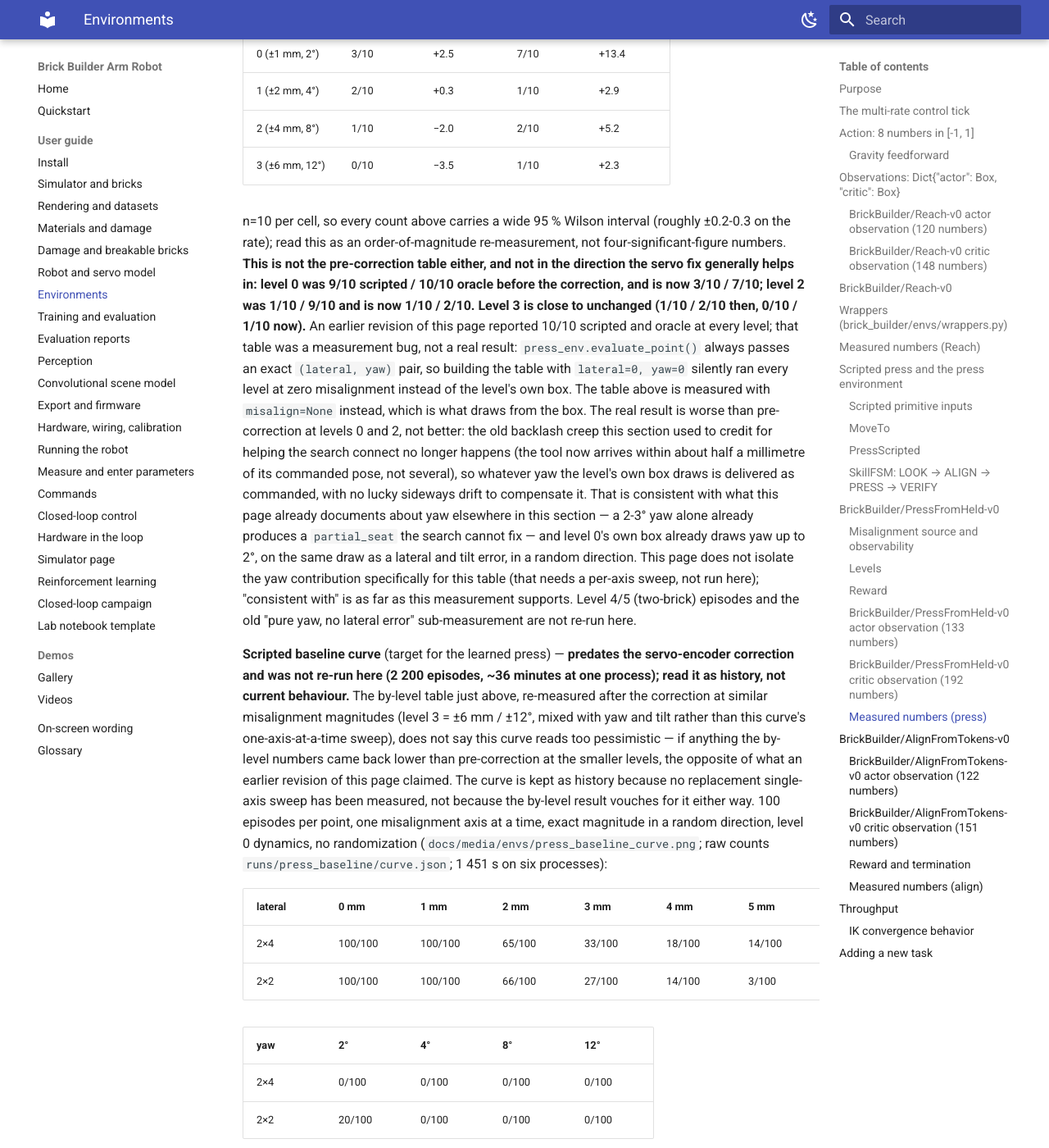
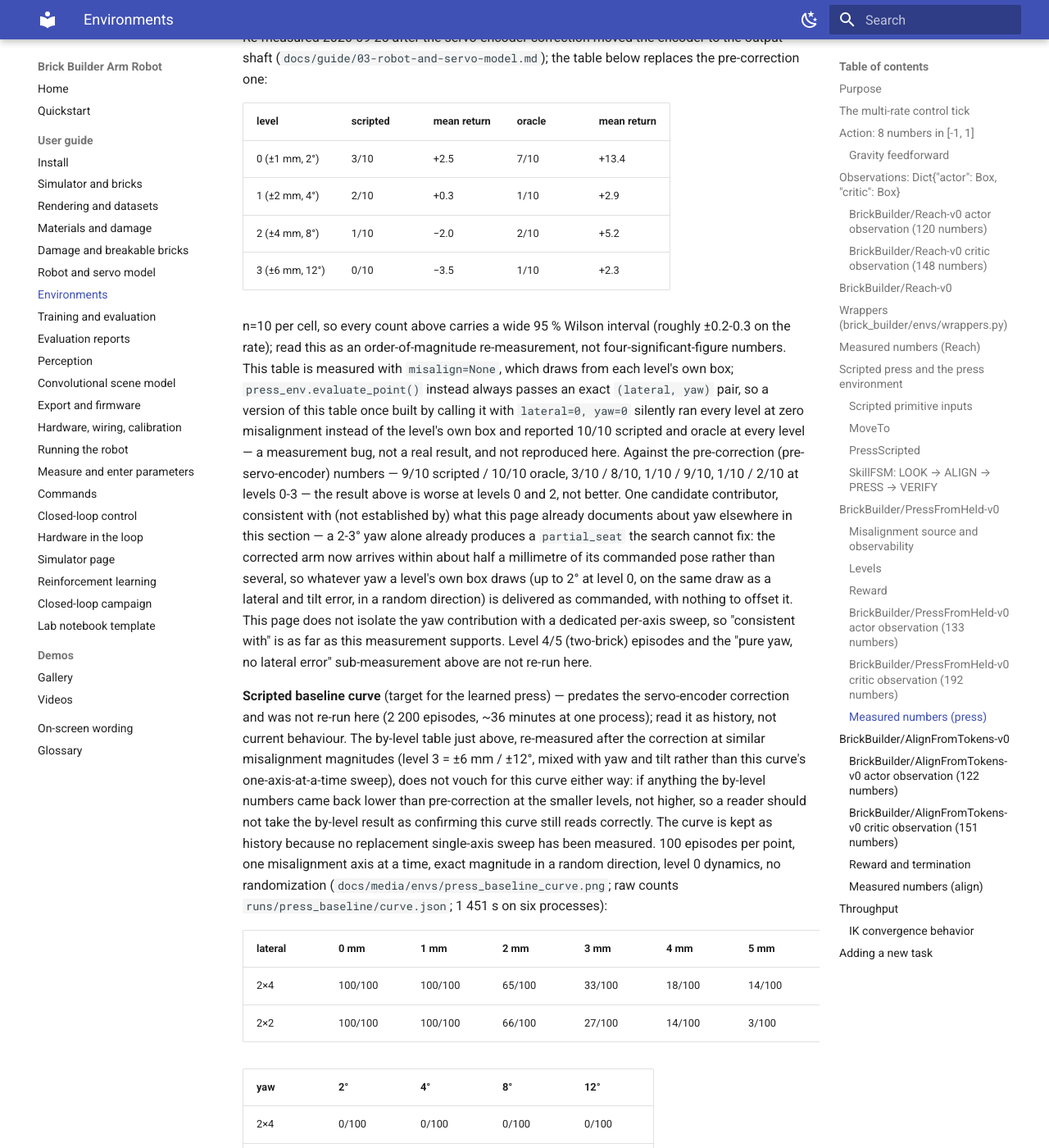
Before and after one commit to k-h-nunn/brick-builder-arm-robot, an MkDocs documentation site: the page built from docs/guide/04-environments.md, in a window 1280 px wide and 1400 px high, scrolled down 16397 px. Shown: the whole window at 82% size. Built offline with MkDocs 1.6.1 and Material for MkDocs 9.7.7, drawn with Linux system fonts in a browser that asks for light colours; some of the changed text lies outside the part shown.

Commit message:
Fix the press-table prose in guides 04 and 05 and tidy remaining wording
The by-level and press-smoke explanations credited a "backlash creep"
mechanism this section never actually named before, called a hedged yaw
explanation "measured" when the by-level table itself only ever says
"consistent with", and described two non-overlapping Wilson intervals
([0.081, 0.416] and [0.531, 0.888]) as "overlapping-looking". Rewrite both
passages to state only what was measured and hedge the yaw hypothesis
honestly; drop the self-referential "an earlier revision of this page"
framing in favour of stating the compared numbers directly.

Also: fix the SAC section's "two earlier measurements bracket it" claim
(both are below this run's own number, not bracketing it); add the
missing evaluate() step and correct figure titles ("Pendulum learning
curve (PPO/SAC)") to the two regeneration recipes so they actually
reproduce the committed PNGs and the quoted numbers; point the two
remaining "align_env.py's module docstring" references at the comment
above SUCCESS_TOL_POS where the trace actually lives; drop a "the honest
floor" aside.

Co-Authored-By: Claude Sonnet 5 <noreply@anthropic.com>
Claude-Session: https://claude.ai/code/session_01HD3mMEkNC6Z1TH7gLTdMMh

```diff
--- a/docs/guide/04-environments.md
+++ b/docs/guide/04-environments.md
@@ -277,15 +277,21 @@ overlapping in reverse. An 8 mm tug beats the stiction but pulls a seated 2×4 b
 The settled tool height after the press releases (`SkillFSM.seated_by_height`) works better, not
 perfectly: a seated 2×4 leaves the tool 2.0-2.3 mm above the seated height, one resting on the
 stud tops 4.6-6.5 mm, marginal cases between. Correct 37 out of 40 on held-out seeds (seed 7;
-Wilson [0.801, 0.974]) — short of the spec's 95 % bar, from a traced failure mode near the
-capture gate's own edge (a case can look seated by height while a stud is still shallow, or miss
-the cell entirely with the empty tool settling inside tolerance by coincidence; see the module
-docstring). Most of the 2 mm baseline is weld stretch, so the threshold needs recalibration for
-the friction grasp, and again on hardware. Both verdicts are reported; `SkillFSM.verified` still
-reports the spec's load-rise result. A third, independent cross-check (`seated_by_occupancy`) is
-available whenever a caller binds `occupancy_check` to a scene model or, for a sim-only caller,
-`ground_truth_occupancy` — never overriding the height verdict, since it answers a coarser
-question ("is anything there") that a truly seated and a merely resting brick can both satisfy.
+Wilson [0.801, 0.974]) — short of the spec's 95 % bar, from two traced failure modes. Two of the
+three misses are the snap model's own connection gate, not a height problem: every stud reads a
+fully seated 4.70-4.74 mm of raw insertion depth, but the brick sits 0.47-0.53 mm laterally off
+the stud axis — just outside `SnapParams.capture_lateral` (0.30 mm) — so the model reports zero
+depth and forms no connection, while the tool still settles at the height a centred seat would
+produce, indistinguishable by height alone. The third is an ordinary shallow press, a stud
+0.15 mm short of the seated-depth threshold. Most of the 2 mm baseline is weld stretch, so the
+threshold needs recalibration for the friction grasp, and again on hardware. Both verdicts are
+reported; `SkillFSM.verified` still reports the spec's load-rise result. A third, independent
+cross-check (`seated_by_occupancy`) is available whenever a caller binds `occupancy_check` to a
+scene model or, for a sim-only caller, `ground_truth_occupancy` — never overriding the height
+verdict, since it deliberately reads raw (ungated) insertion depth and so answers a coarser
+question ("is anything there") than either the height verdict or the snap model's own connection
+state: a brick resting on the stud tops, and a brick pressed to depth but rejected by the
+connection gate, both read occupied.
 
 ## `BrickBuilder/PressFromHeld-v0`
 
@@ -449,36 +455,32 @@ cancels it; not a policy, but a check for whether a learner has anything to gain
 
 n=10 per cell, so every count above carries a wide 95 % Wilson interval (roughly ±0.2-0.3 on the
 rate); read this as an order-of-magnitude re-measurement, not four-significant-figure numbers.
-**This is not the pre-correction table either, and not in the direction the servo fix generally
-helps in: level 0 was 9/10 scripted / 10/10 oracle before the correction, and is now 3/10 / 7/10;
-level 2 was 1/10 / 9/10 and is now 1/10 / 2/10. Level 3 is close to unchanged (1/10 / 2/10 then,
-0/10 / 1/10 now).** An earlier revision of this page reported 10/10 scripted and oracle at every
-level; that table was a measurement bug, not a real result: `press_env.evaluate_point()` always
-passes an exact `(lateral, yaw)` pair, so building the table with `lateral=0, yaw=0` silently ran
-every level at zero misalignment instead of the level's own box. The table above is measured with
-`misalign=None` instead, which is what draws from the box. The real result is worse than
-pre-correction at levels 0 and 2, not better: the
-old backlash creep this section used to credit for helping the search connect no longer happens
-(the tool now arrives within about half a millimetre of its commanded pose, not several), so
-whatever yaw the level's own box draws is delivered as commanded, with no lucky sideways drift to
-compensate it. That is consistent with what this page already documents about yaw elsewhere in
-this section — a 2-3° yaw alone already produces a `partial_seat` the search cannot fix — and
-level 0's own box already draws yaw up to 2°, on the same draw as a lateral and tilt error, in a
-random direction. This page does not isolate the yaw contribution specifically for this table
-(that needs a per-axis sweep, not run here); "consistent with" is as far as this measurement
-supports. Level 4/5 (two-brick) episodes and the old "pure yaw, no lateral error" sub-measurement
-are not re-run here.
+This table is measured with `misalign=None`, which draws from each level's own box;
+`press_env.evaluate_point()` instead always passes an exact `(lateral, yaw)` pair, so a version of
+this table once built by calling it with `lateral=0, yaw=0` silently ran every level at zero
+misalignment instead of the level's own box and reported 10/10 scripted and oracle at every
+level — a measurement bug, not a real result, and not reproduced here. Against the pre-correction
+(pre-servo-encoder) numbers — 9/10 scripted / 10/10 oracle, 3/10 / 8/10, 1/10 / 9/10, 1/10 / 2/10
+at levels 0-3 — the result above is worse at levels 0 and 2, not better. One candidate
+contributor, consistent with (not established by) what this page already documents about yaw
+elsewhere in this section — a 2-3° yaw alone already produces a `partial_seat` the search cannot
+fix: the corrected arm now arrives within about half a millimetre of its commanded pose rather
+than several, so whatever yaw a level's own box draws (up to 2° at level 0, on the same draw as a
+lateral and tilt error, in a random direction) is delivered as commanded, with nothing to offset
+it. This page does not isolate the yaw contribution with a dedicated per-axis sweep, so "consistent
+with" is as far as this measurement supports. Level 4/5 (two-brick) episodes and the "pure yaw, no
+lateral error" sub-measurement above are not re-run here.
 
-**Scripted baseline curve** (target for the learned press) — **predates the servo-encoder
-correction and was not re-run here (2 200 episodes, ~36 minutes at one process); read it as
-history, not current behaviour.** The by-level table just above, re-measured after the correction
-at similar misalignment magnitudes (level 3 = ±6 mm / ±12°, mixed with yaw and tilt rather than
-this curve's one-axis-at-a-time sweep), does not say this curve reads too pessimistic — if
-anything the by-level numbers came back lower than pre-correction at the smaller levels, the
-opposite of what an earlier revision of this page claimed. The curve is kept as history because no
-replacement single-axis sweep has been measured, not because the by-level result vouches for it
-either way. 100 episodes per point, one misalignment axis at a time, exact magnitude in a random
-direction, level 0 dynamics, no randomization
+**Scripted baseline curve** (target for the learned press) — predates the servo-encoder correction
+and was not re-run here (2 200 episodes, ~36 minutes at one process); read it as history, not
+current behaviour. The by-level table just above, re-measured after the correction at similar
+misalignment magnitudes (level 3 = ±6 mm / ±12°, mixed with yaw and tilt rather than this curve's
+one-axis-at-a-time sweep), does not vouch for this curve either way: if anything the by-level
+numbers came back lower than pre-correction at the smaller levels, not higher, so a reader should
+not take the by-level result as confirming this curve still reads correctly. The curve is kept as
+history because no replacement single-axis sweep has been measured. 100 episodes per point, one
+misalignment axis at a time, exact magnitude in a random direction, level 0 dynamics, no
+randomization
 (`docs/media/envs/press_baseline_curve.png`; raw counts
 `runs/press_baseline/curve.json`; 1 451 s on six processes):
 
@@ -574,9 +576,12 @@ first reaches 10 ticks. There is no early termination condition (`terminated()`
 - **Scripted-controller success against noise, age and producer** is a token-pipeline property,
   not this environment's, covered in [Perception](06-perception.md), "From tokens to a target:
   AlignFromTokens." Even at zero token noise the scripted controller does not reach 100 %: this
-  task only ever gets one vision reading per episode (see `align_env.py`'s module docstring), so a
-  loose brick that keeps settling physically after that one reading leaves the controller aimed at
-  a stale target on some seeds; success falls off further as noise grows, from a modest floor at
+  task only ever gets one vision reading per episode (see the comment above `SUCCESS_TOL_POS` in
+  `align_env.py`), and the tool's own approach then contacts and shoves the loose brick out from
+  under that one reading on about half of 20 measured seeds (a near approach, not a touchdown --
+  contact starts around 27-32 mm out, tick 44-47 of 150, on the bad-cluster seeds checked), so the
+  controller commits to a target the brick no longer occupies; success falls off further as noise
+  grows, from a modest floor at
   0-2 mm to zero at 8 mm.
 - **No policy has been trained to convergence.** `configs/train/align.yaml`'s budget is 600k steps
   (hours-long); only smoke-budget checkpoints exist, so there is no learned-vs-scripted comparison
```
Also changed, not shown: other parts of docs/guide/04-environments.md (+2 -2 lines), docs/guide/05-training-and-evaluation.md (+43 -31 lines).
